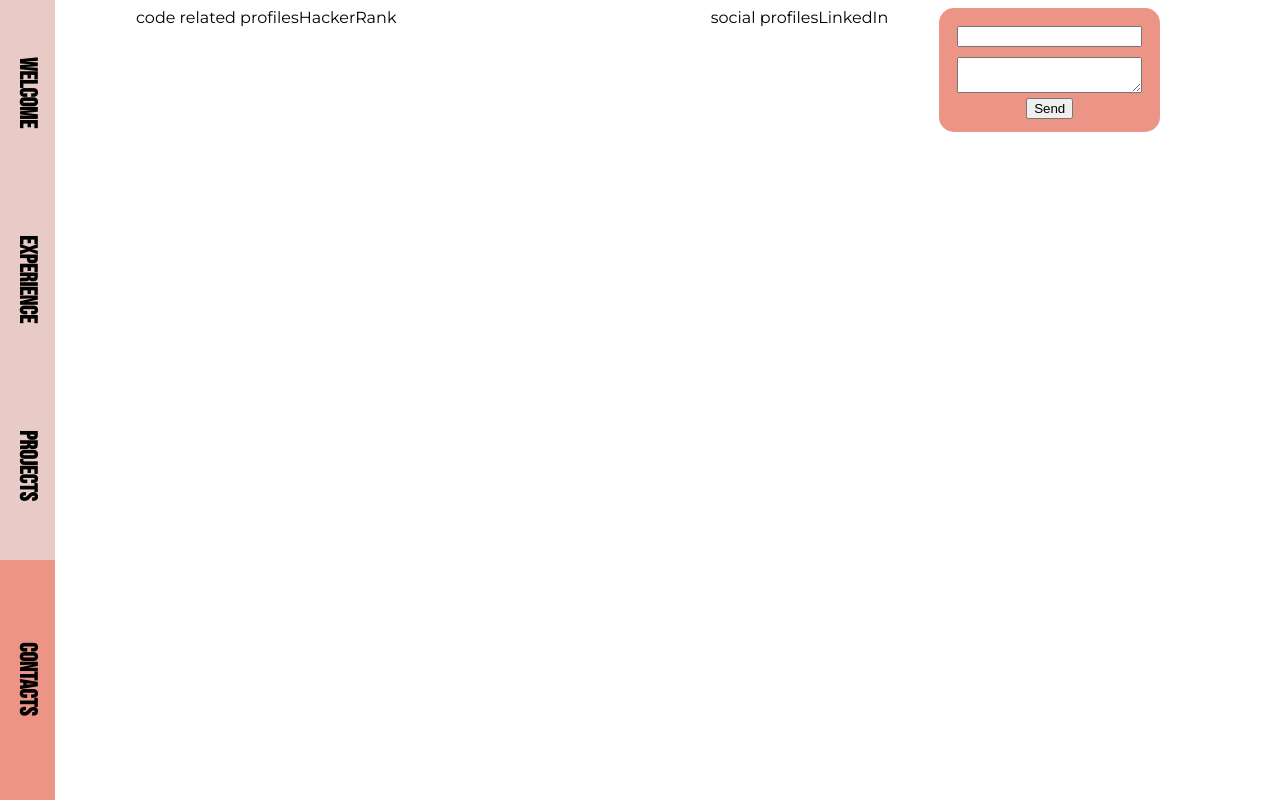
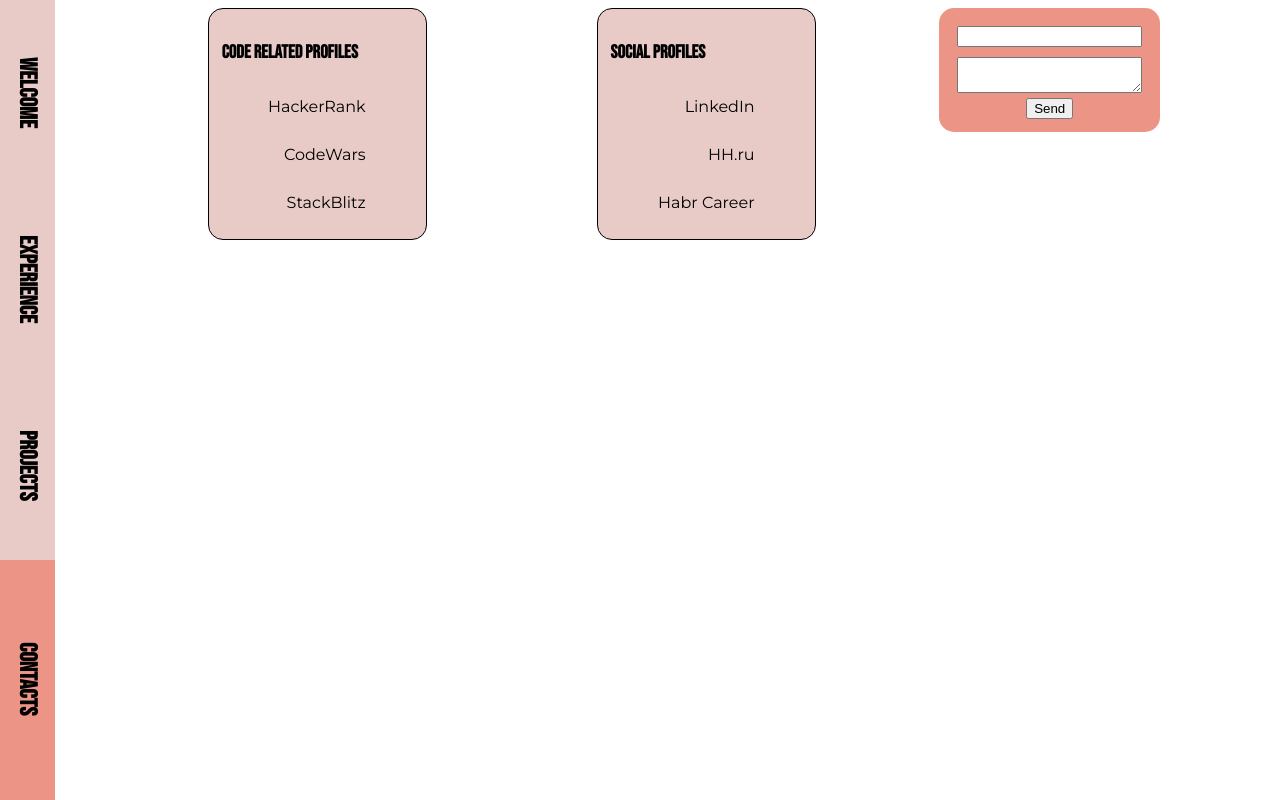
Before and after one commit to AlimovaKatrin/CV-app, a React (Create React App) app: page /welcome in a window 1280 px wide. Both pictures are taken after a click on the element "CONTACTS". Built offline with nearby package versions, Linux system fonts and the light colour scheme.

Commit message:
style for links

```diff
--- a/src/components/Form/Form.module.scss
+++ b/src/components/Form/Form.module.scss
@@ -1,4 +1,5 @@
 .contactForm {
+  height: fit-content;
   padding: 1vw;
   display: flex;
   flex-direction: column;
--- a/src/pages/Contact-page/Contact-page.js
+++ b/src/pages/Contact-page/Contact-page.js
@@ -7,17 +7,19 @@
         <>
             <div className={style.contactContainer}>
                 <div className={style.linksblock}>
-                    <div>
-                        code related profiles
-                        {contactContent.codeNetworks.map(el=><span>
-                            {el.name}
-                        </span>)}
+                    <div className={style.codeList}>
+                        <h3>Code related profiles</h3>
+                        {contactContent.codeNetworks.map(el => <div>
+                            <span>{el.name}</span>
+                               <img src='imgs/mail.svg'/>
+                        </div>)}
                     </div>
-                    <div>
-                        social profiles
-                        {contactContent.socialNetworks.map(el=><span>
-                            {el.name}
-                        </span>)}
+                    <div className={style.socialNetworks}>
+                        <h3>Social profiles</h3>
+                        {contactContent.socialNetworks.map(el => <div>
+                            <span>{el.name}</span>
+                            <img src='imgs/chrome.svg'/>
+                        </div>)}
                     </div>
                 </div>
                 <Form/>
--- a/src/pages/Contact-page/Contact-page.module.scss
+++ b/src/pages/Contact-page/Contact-page.module.scss
@@ -1,4 +1,15 @@
-@media screen and (min-width: 1070px) {
+@keyframes spin {
+  0% {
+    opacity: 0;
+  transform: rotate(45deg);
+  }
+  100% {
+    opacity: 1;
+    transform: rotate(365deg);
+  }
+}
+
+@media screen and (min-width: 730px) {
   .contactContainer {
     width: 80vw;
     display: flex;
@@ -7,11 +18,54 @@
   .linksblock {
     flex-grow: 1;
     display: flex;
-    justify-content: space-between;
+    justify-content: space-around;
+
+    h3 {
+      font-family: 'Bebas Neue', cursive;
+    }
+    img{
+      animation-name: spin;
+      animation-duration: 12s;
+      animation-iteration-count: 1;
+    }
   }
-};
 
-@media screen and (max-width: 1070px) {
+  .socialNetworks {
+    min-width: 15vw;
+    background-color: #e8cbc7;
+    border: 1px solid black;
+    border-radius: 15px;
+    height: fit-content;
+    padding: 1vw;
+
+    div {
+      display: flex;
+      align-items: center;
+      justify-content: flex-end;
+      margin: auto;
+    }
+  }
+
+  .codeList {
+    min-width: 15vw;
+    height: fit-content;
+    padding: 1vw;
+    background-color: #e8cbc7;
+    border: 1px solid black;
+    border-radius: 15px;
+
+    div {
+      display: flex;
+      align-items: center;
+      justify-content: flex-end;
+      margin: auto;
+    }
+  }
+}
+
+;
+
+@media screen and (max-width: 730px) {
   .contactContainer {
     width: 80vw;
     display: flex;
@@ -21,4 +75,6 @@
     display: flex;
     flex-direction: column;
   }
-};
+}
+
+;
--- a/src/utils/content.json
+++ b/src/utils/content.json
@@ -59,13 +59,33 @@
     }
   ],
   "contactContent": {
-    "socialNetworks": [{
-      "name": "LinkedIn",
-      "url": "link"
-    }],
-    "codeNetworks": [{
-      "name": "HackerRank",
-      "url": "link"
-    }]
+    "socialNetworks": [
+      {
+        "name": "LinkedIn",
+        "url": "link"
+      },
+      {
+        "name": "HH.ru",
+        "url": "link"
+      },
+      {
+        "name": "Habr Career",
+        "url": "link"
+      }
+    ],
+    "codeNetworks": [
+      {
+        "name": "HackerRank",
+        "url": "link"
+      },
+      {
+        "name": "CodeWars",
+        "url": "link"
+      },
+      {
+        "name": "StackBlitz",
+        "url": "link"
+      }
+    ]
   }
 }
```
